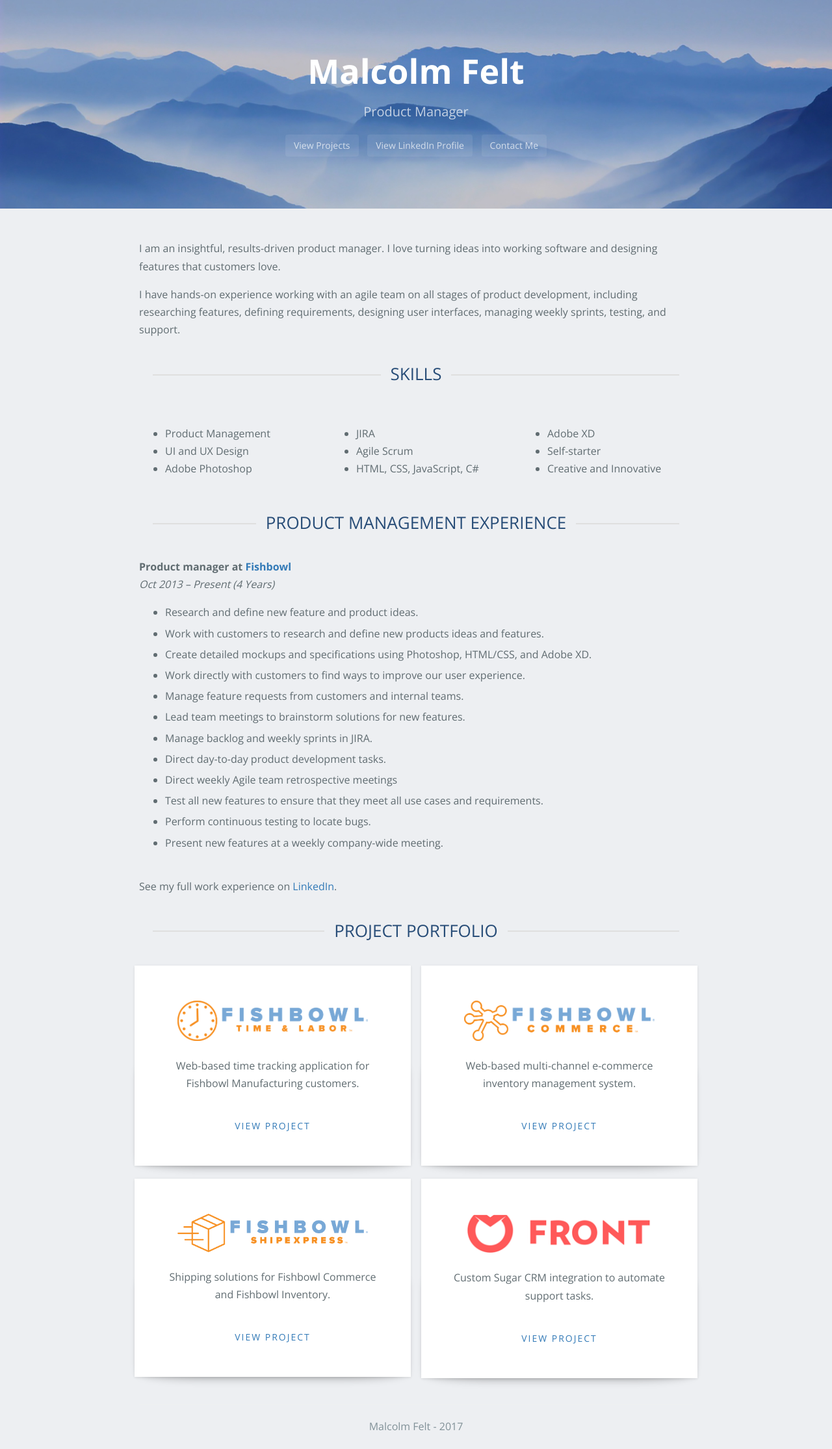
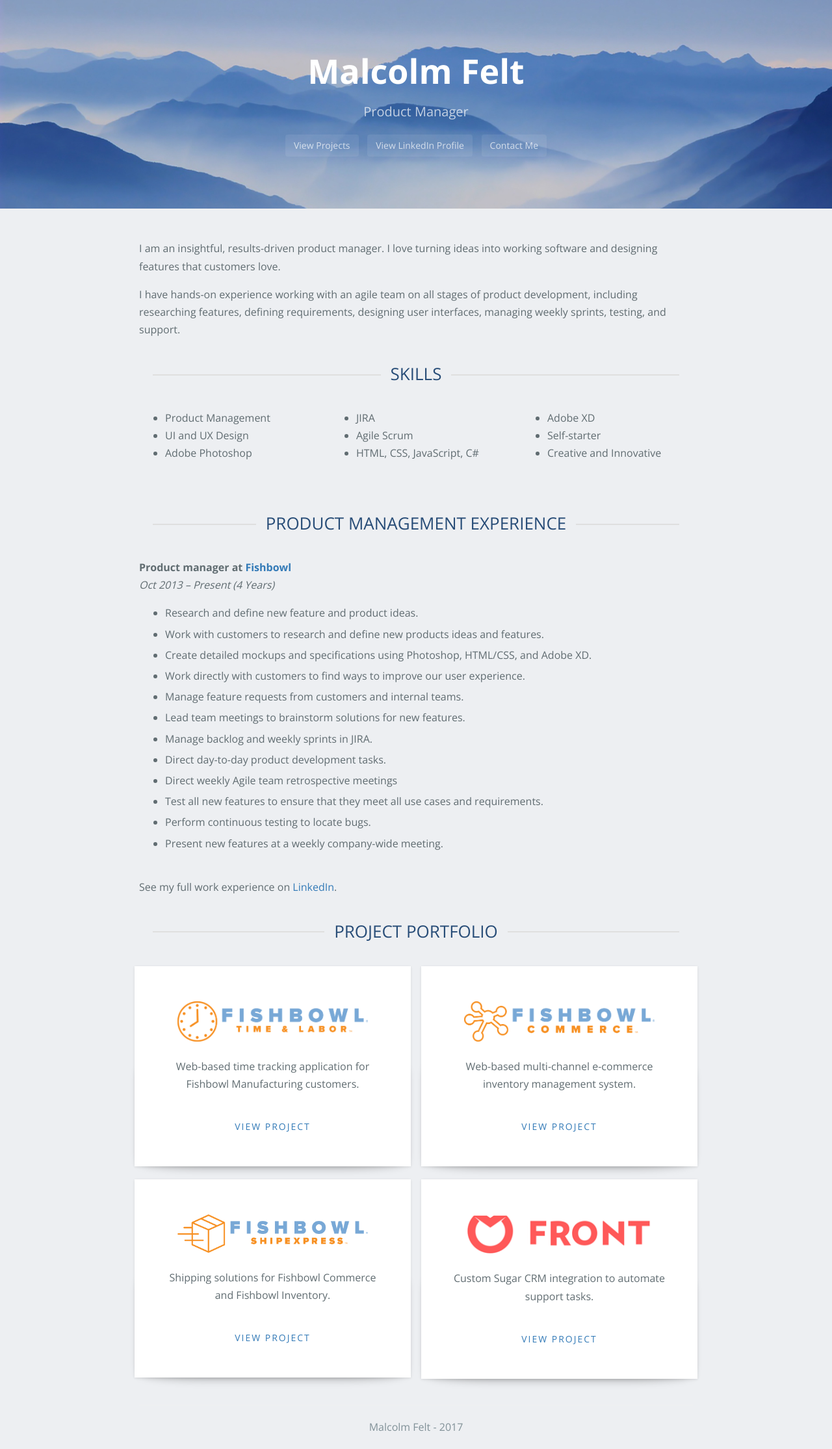
Before and after one commit to mfelt/mfelt.github.io, a Jekyll site: the page built from index.md, in a window 1280 px wide. Shown: the whole page at 65% size. Built offline with Jekyll 4.4.1, drawn with Linux system fonts in a browser that asks for light colours; nearby versions of some CDN libraries; our own code applies the rules of GitHub Pages for plain Markdown files.

Commit message:
Update index.md

```diff
--- a/index.md
+++ b/index.md
@@ -7,21 +7,21 @@ I have hands-on experience working with an agile team on all stages of product d
 
 <div class="row">
   <div class="col-xs-12 col-sm-4">
-    <ul style="margin-bottom: 15px !important; margin-top: 24px;">
+    <ul>
       <li>Product Management</li>
       <li>UI and UX Design</li>
       <li>Adobe Photoshop</li>
     </ul>
   </div>
   <div class="col-xs-12 col-sm-4">
-    <ul style="margin-bottom: 15px !important; margin-top: 24px;">
+    <ul>
       <li>JIRA</li>
       <li>Agile Scrum</li>
       <li>HTML, CSS, JavaScript, C#</li>
     </ul>
   </div>
   <div class="col-xs-12 col-sm-4">
-    <ul style="margin-bottom: 15px !important; margin-top: 24px;">
+    <ul>
       <li>Adobe XD</li>
       <li>Self-starter</li>
       <li>Creative and Innovative</li>
```
